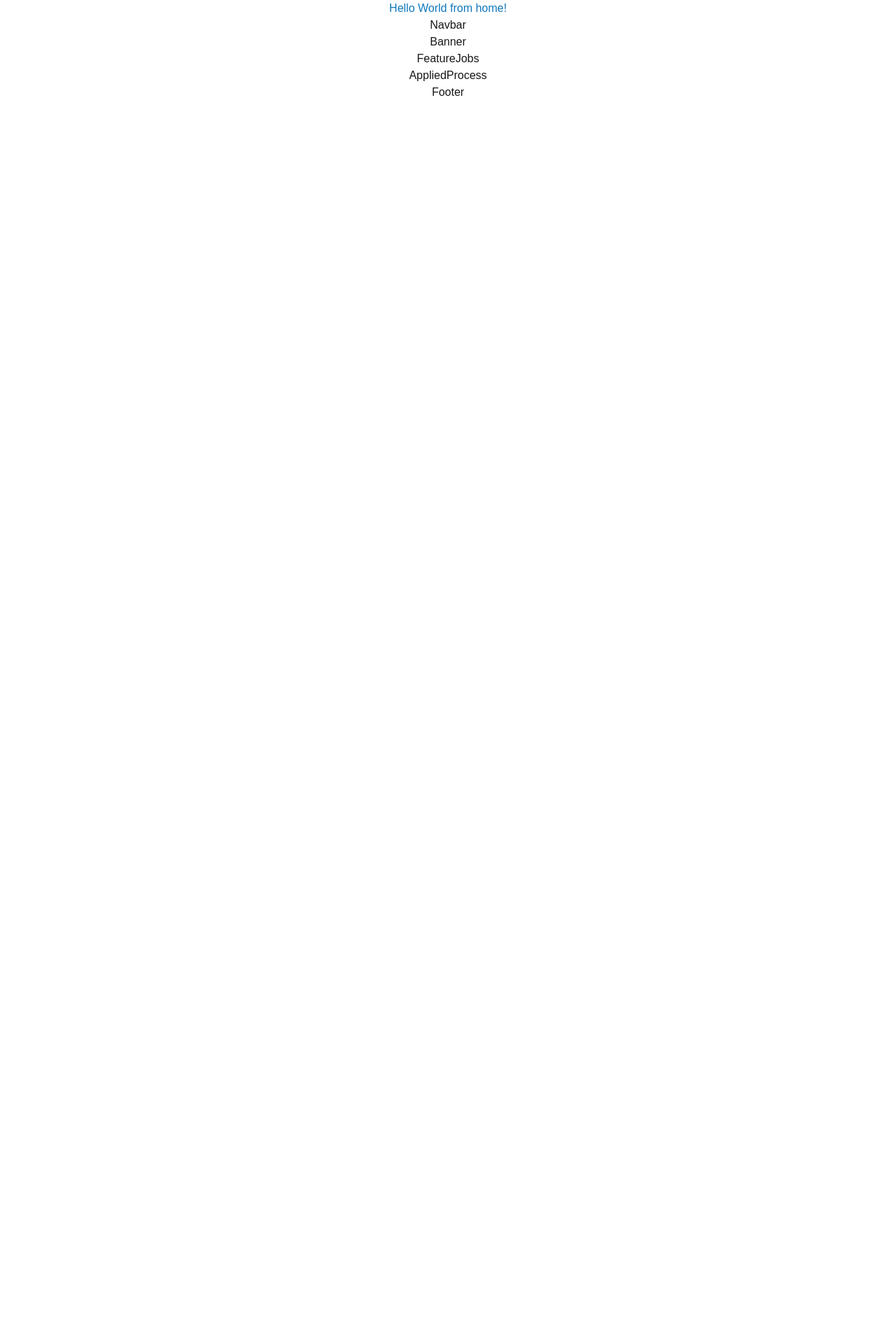
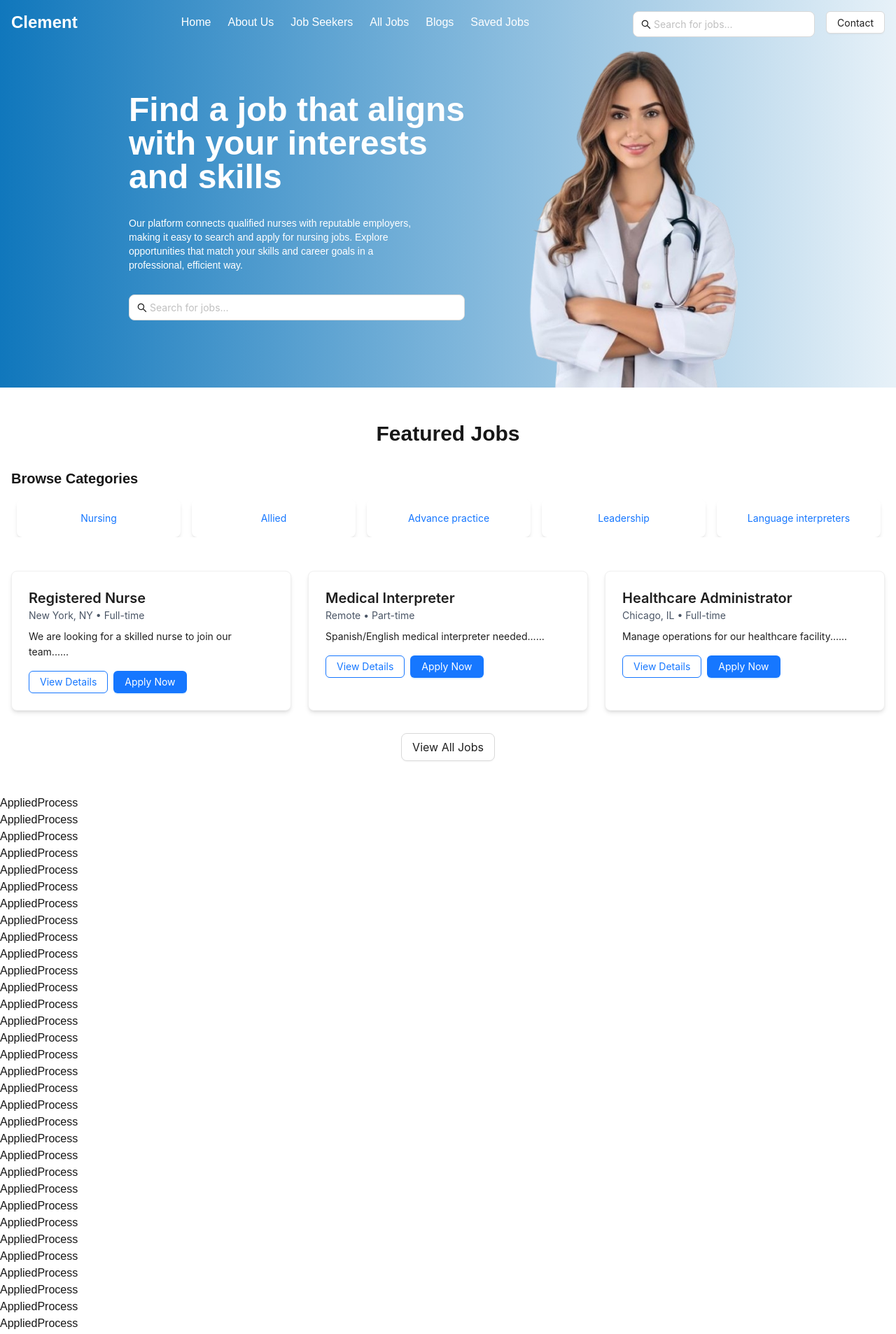
Before and after one commit to shejanNizam/healthcare-web, a Next.js app: page / in a window 1280 px wide. Shown: the top 1907 px of the page at 70% size. Before the commit the page ends 800 px from the top, so only its background shows below. Built offline with nearby package versions, Linux system fonts and the light colour scheme.

Commit message:
banner designed perfectly

```diff
--- a/src/app/layout.tsx
+++ b/src/app/layout.tsx
@@ -1,3 +1,5 @@
+import Footer from "@/components/Footer";
+import Navbar from "@/components/Navbar";
 import type { Metadata } from "next";
 import { Geist, Geist_Mono } from "next/font/google";
 import "./globals.css";
@@ -25,9 +27,11 @@ export default function RootLayout({
   return (
     <html lang="en">
       <body
-        className={`${geistSans.variable} ${geistMono.variable} antialiased text-center`}
+        className={`${geistSans.variable} ${geistMono.variable} antialiased `}
       >
+        <Navbar />
         {children}
+        <Footer />
       </body>
     </html>
   );
--- a/src/app/page.tsx
+++ b/src/app/page.tsx
@@ -1,18 +1,19 @@
+// app/page.tsx
 import AppliedProcess from "@/components/AppliedProcess";
 import Banner from "@/components/Banner";
 import FeatureJobs from "@/components/FeatureJobs";
 import Footer from "@/components/Footer";
-import Navbar from "@/components/Navbar";
 
 export default function Home() {
   return (
-    <>
-      <h3 className="text-primary"> Hello World from home! </h3>
-      <Navbar />
-      <Banner />
-      <FeatureJobs />
-      <AppliedProcess />
+    <div className="min-h-screen">
+      {/* <Navbar /> */}
+      <main className="">
+        <Banner />
+        <FeatureJobs />
+        <AppliedProcess />
+      </main>
       <Footer />
-    </>
+    </div>
   );
 }
--- a/src/components/AppliedProcess.tsx
+++ b/src/components/AppliedProcess.tsx
@@ -1,6 +1,60 @@
 export default function AppliedProcess() {
   return (
     <div>
+      <h3>AppliedProcess</h3>
+      <h3>AppliedProcess</h3>
+      <h3>AppliedProcess</h3>
+      <h3>AppliedProcess</h3>
+      <h3>AppliedProcess</h3>
+      <h3>AppliedProcess</h3>
+      <h3>AppliedProcess</h3>
+      <h3>AppliedProcess</h3>
+      <h3>AppliedProcess</h3>
+      <h3>AppliedProcess</h3>
+      <h3>AppliedProcess</h3>
+      <h3>AppliedProcess</h3>
+      <h3>AppliedProcess</h3>
+      <h3>AppliedProcess</h3>
+      <h3>AppliedProcess</h3>
+      <h3>AppliedProcess</h3>
+      <h3>AppliedProcess</h3>
+      <h3>AppliedProcess</h3>
+      <h3>AppliedProcess</h3>
+      <h3>AppliedProcess</h3>
+      <h3>AppliedProcess</h3>
+      <h3>AppliedProcess</h3>
+      <h3>AppliedProcess</h3>
+      <h3>AppliedProcess</h3>
+      <h3>AppliedProcess</h3>
+      <h3>AppliedProcess</h3>
+      <h3>AppliedProcess</h3>
+      <h3>AppliedProcess</h3>
+      <h3>AppliedProcess</h3>
+      <h3>AppliedProcess</h3>
+      <h3>AppliedProcess</h3>
+      <h3>AppliedProcess</h3>
+      <h3>AppliedProcess</h3>
+      <h3>AppliedProcess</h3>
+      <h3>AppliedProcess</h3>
+      <h3>AppliedProcess</h3>
+      <h3>AppliedProcess</h3>
+      <h3>AppliedProcess</h3>
+      <h3>AppliedProcess</h3>
+      <h3>AppliedProcess</h3>
+      <h3>AppliedProcess</h3>
+      <h3>AppliedProcess</h3>
+      <h3>AppliedProcess</h3>
+      <h3>AppliedProcess</h3>
+      <h3>AppliedProcess</h3>
+      <h3>AppliedProcess</h3>
+      <h3>AppliedProcess</h3>
+      <h3>AppliedProcess</h3>
+      <h3>AppliedProcess</h3>
+      <h3>AppliedProcess</h3>
+      <h3>AppliedProcess</h3>
+      <h3>AppliedProcess</h3>
+      <h3>AppliedProcess</h3>
+      <h3>AppliedProcess</h3>
       <h3>AppliedProcess</h3>
     </div>
   );
--- a/src/components/Banner.tsx
+++ b/src/components/Banner.tsx
@@ -1,22 +1,72 @@
-export default function Banner() {
-  return (
-    <div>
-      <h3>Banner</h3>
-    </div>
-  );
-}
-
+// import Image from "next/image";
+// import bannerRightImage from "../assets/banner/banner_right_side.png";
 // import SearchBar from "./SearchBar";
 
 // export default function Banner() {
 //   return (
-//     <section className="bg-blue-500 text-white py-16 px-4 sm:px-6 lg:px-8">
-//       <div className="max-w-7xl mx-auto text-center">
-//         <h2 className="text-4xl font-semibold mb-8">
-//           Find a Job That Aligns With Your Interests and Skills
-//         </h2>
-//         <SearchBar />
+//     <div className="bg-gradient-to-r from-primary to-white h-[700px]">
+//       <div className="bg-primary-light py-16 flex items-center justify-around px-40 w-full">
+//         <div className="w-[60%] flex flex-col gap-8 ">
+//           <h1 className="text-7xl text-white font-semibold">
+//             Find a job that aligns with your interests and skills
+//           </h1>
+//           <p className=" w-[80%] text-white ">
+//             Our platform connects qualified nurses with reputable employers,
+//             making it easy to search and apply for nursing jobs. Explore
+//             opportunities that match your skills and career goals in a
+//             professional, efficient way.
+//           </p>
+//           <div className="">
+//             <SearchBar />
+//           </div>
+//         </div>
+//         <div className="w-[40%]">
+//           <Image
+//             width={1000}
+//             height={1000}
+//             src={bannerRightImage}
+//             alt="banner_right_image"
+//             className="w-[80%] h-fit"
+//           />
+//         </div>
 //       </div>
-//     </section>
+//     </div>
 //   );
 // }
+
+import Image from "next/image";
+import bannerRightImage from "../assets/banner/banner_right_side.png";
+import SearchBar from "./SearchBar";
+
+export default function Banner() {
+  return (
+    <div className="bg-gradient-to-r from-primary to-primary/10 h-auto">
+      <div className="bg-primary-light  flex flex-col md:flex-row items-center justify-around px-4 md:px-24 xl:px-40 w-full">
+        <div className="w-full md:w-[50%] flex flex-col gap-4 md:gap-8 my-4">
+          <h1 className="text-3xl md:text-4xl xl:text-5xl text-white font-semibold">
+            Find a job that aligns with your interests and skills
+          </h1>
+          <p className="w-full md:w-[90%] text-white text-sm ">
+            Our platform connects qualified nurses with reputable employers,
+            making it easy to search and apply for nursing jobs. Explore
+            opportunities that match your skills and career goals in a
+            professional, efficient way.
+          </p>
+          <div className="w-full mb-8">
+            <SearchBar />
+          </div>
+        </div>
+        <div className="w-full md:w-[40%] mt-8 md:mt-2 flex justify-center">
+          <Image
+            width={1000}
+            height={1000}
+            src={bannerRightImage}
+            alt="banner_right_image"
+            className="w-full max-w-[500px] h-auto"
+            priority
+          />
+        </div>
+      </div>
+    </div>
+  );
+}
--- a/src/components/FeatureJobs.tsx
+++ b/src/components/FeatureJobs.tsx
@@ -1,81 +1,108 @@
+// export default function FeatureJobs() {
+//   return (
+//     <div>
+//       <h3>FeatureJobs</h3>
+//     </div>
+//   );
+// }
+
+// components/FeatureJobs.tsx
+import { Button, Card, Carousel } from "antd";
+import Link from "next/link";
+
+const categories = [
+  "Nursing",
+  "Allied",
+  "Advance practice",
+  "Leadership",
+  "Language interpreters",
+  "Physicians",
+  "Technicians",
+  "Administrative",
+];
+
+const featuredJobs = [
+  {
+    id: 1,
+    title: "Registered Nurse",
+    location: "New York, NY",
+    type: "Full-time",
+    description: "We are looking for a skilled nurse to join our team...",
+  },
+  {
+    id: 2,
+    title: "Medical Interpreter",
+    location: "Remote",
+    type: "Part-time",
+    description: "Spanish/English medical interpreter needed...",
+  },
+  {
+    id: 3,
+    title: "Healthcare Administrator",
+    location: "Chicago, IL",
+    type: "Full-time",
+    description: "Manage operations for our healthcare facility...",
+  },
+];
+
 export default function FeatureJobs() {
   return (
-    <div>
-      <h3>FeatureJobs</h3>
+    <div className="container mx-auto px-4 py-12">
+      <h2 className="text-3xl font-bold mb-8 text-center">Featured Jobs</h2>
+
+      <div className="mb-12">
+        <h3 className="text-xl font-semibold mb-4">Browse Categories</h3>
+        <Carousel
+          dots={{ className: "custom-dots" }}
+          slidesToShow={5}
+          responsive={[
+            { breakpoint: 1024, settings: { slidesToShow: 4 } },
+            { breakpoint: 768, settings: { slidesToShow: 3 } },
+            { breakpoint: 480, settings: { slidesToShow: 2 } },
+          ]}
+        >
+          {categories.map((category, index) => (
+            <div key={index} className="px-2">
+              <Link href={`/all-jobs?category=${category}`}>
+                <div className="bg-white p-4 rounded-lg shadow-md text-center hover:bg-primary-light hover:text-white cursor-pointer transition-colors">
+                  {category}
+                </div>
+              </Link>
+            </div>
+          ))}
+        </Carousel>
+      </div>
+
+      <div className="grid md:grid-cols-2 lg:grid-cols-3 gap-6">
+        {featuredJobs.map((job) => (
+          <Card
+            key={job.id}
+            className="shadow-md hover:shadow-lg transition-shadow"
+          >
+            <h3 className="text-xl font-semibold">{job.title}</h3>
+            <p className="text-gray-600 mb-2">
+              {job.location} • {job.type}
+            </p>
+            <p className="mb-4">{job.description.substring(0, 100)}...</p>
+            <div className="flex space-x-2">
+              <Link href={`/jobs/${job.id}`}>
+                <Button type="primary" ghost>
+                  View Details
+                </Button>
+              </Link>
+              <Link href={`/apply-jobs?jobId=${job.id}`}>
+                <Button type="primary">Apply Now</Button>
+              </Link>
+            </div>
+          </Card>
+        ))}
+      </div>
+
+      <div className="text-center mt-8">
+        <Link href="/all-jobs">
+          <Button size="large">View All Jobs</Button>
+        </Link>
+      </div>
     </div>
   );
 }
-
-// import Image from "next/image";
-// import Link from "next/link";
-
-// const categories = [
-//   { name: "Nursing", logo: "/nursing-logo.png" },
-//   { name: "Physician", logo: "/physician-logo.png" },
-//   { name: "Dentistry", logo: "/dentistry-logo.png" },
-//   { name: "Allied", logo: "/allied-logo.png" },
-// ];
-
-// const jobs = [
-//   {
-//     id: 1,
-//     title: "Registered Nurse",
-//     location: "AB Hospital",
-//     salary: "$1500",
-//     deadline: "12 May 2025",
-//   },
-//   {
-//     id: 2,
-//     title: "Physician Assistant",
-//     location: "XYZ Hospital",
-//     salary: "$2000",
-//     deadline: "15 May 2025",
-//   },
-// ];
-
-// export default function FeatureJobs() {
-//   return (
-//     <section className="py-16 px-4 sm:px-6 lg:px-8">
-//       <div className="max-w-7xl mx-auto">
-//         <h2 className="text-3xl font-semibold mb-8">Featured Jobs</h2>
-//         <div className="grid grid-cols-2 sm:grid-cols-3 lg:grid-cols-4 gap-4 mb-8">
-//           {categories.map((category) => (
-//             <Link
-//               key={category.name}
-//               href={`/all-jobs?category=${category.name}`}
-//               className="text-center p-4 bg-blue-200 rounded-lg hover:bg-blue-300"
-//             >
-//               <Image
-//                 width={100}
-//                 height={100}
-//                 src={category.logo}
-//                 alt={category.name}
-//                 className="mx-auto mb-4"
-//               />
-//               <h3>{category.name}</h3>
-//             </Link>
-//           ))}
-//         </div>
-//         <div>
-//           {jobs.map((job) => (
-//             <div key={job.id} className="border p-4 mb-4 rounded-lg">
-//               <h4 className="text-xl font-semibold">{job.title}</h4>
-//               <p>{job.location}</p>
-//               <p>Salary: {job.salary}</p>
-//               <p>Deadline: {job.deadline}</p>
-//               <div className="flex justify-between mt-4">
-//                 <Link href={`/job-details/${job.id}`} className="text-blue-600">
-//                   View Details
-//                 </Link>
-//                 <button className="text-blue-600">Bookmark</button>
-//               </div>
-//             </div>
-//           ))}
-//         </div>
-//         <Link href="/all-jobs" className="text-blue-600">
-//           View All Jobs
-//         </Link>
-//       </div>
-//     </section>
-//   );
-// }
--- a/src/components/Navbar.tsx
+++ b/src/components/Navbar.tsx
@@ -1,7 +1,57 @@
+// export default function Navbar() {
+//   return (
+//     <div>
+//       <h3>Navbar</h3>
+//     </div>
+//   );
+// }
+
+// components/Navbar.tsx
+import { Button } from "antd";
+import Link from "next/link";
+import SearchBar from "./SearchBar";
+
 export default function Navbar() {
   return (
-    <div>
-      <h3>Navbar</h3>
-    </div>
+    <nav className=" py-4 bg-gradient-to-r from-primary to-primary/10">
+      <div className="container mx-auto px-4 flex justify-between items-center">
+        <Link href="/" className="text-2xl font-bold text-white">
+          Clement
+        </Link>
+
+        <div className="hidden md:flex space-x-6 text-white">
+          <Link href="/" className="hover:text-primary">
+            Home
+          </Link>
+          <Link href="/about" className="hover:text-primary">
+            About Us
+          </Link>
+          <Link href="/" className="hover:text-primary">
+            {/* work on hover  */}
+            Job Seekers
+          </Link>
+          <Link href="/all-jobs" className="hover:text-primary">
+            All Jobs
+          </Link>
+          <Link href="/blogs" className="hover:text-primary">
+            Blogs
+          </Link>
+          <Link href="/saved-jobs" className="hover:text-primary">
+            Saved Jobs
+          </Link>
+        </div>
+        <div className="flex items-center space-x-4">
+          <div className=" ">
+            <SearchBar />
+          </div>
+          <Link
+            href="/contact"
+            // className="hidden md:block px-4 py-2 bg-primary text-white rounded-md hover:bg-primary-dark"
+          >
+            <Button> Contact </Button>
+          </Link>
+        </div>
+      </div>
+    </nav>
   );
 }
--- a/src/components/SearchBar.tsx
+++ b/src/components/SearchBar.tsx
@@ -1,44 +1,90 @@
+// export default function SearchBar() {
+//   return (
+//     <div>
+//       <h3>SearchBar</h3>
+//     </div>
+//   );
+// }
+
+// components/SearchBar.tsx
+"use client";
+
+import { SearchOutlined } from "@ant-design/icons";
+import { AutoComplete, Input } from "antd";
+import { useState } from "react";
+
+const categories = [
+  "Nursing",
+  "Allied",
+  "Advance practice",
+  "Leadership",
+  "Language interpreters",
+];
+
 export default function SearchBar() {
+  const [searchVisible, setSearchVisible] = useState(false);
+  const [recentSearches, setRecentSearches] = useState<string[]>([]);
+
+  const handleSearch = (value: string) => {
+    if (value && !recentSearches.includes(value)) {
+      setRecentSearches([value, ...recentSearches].slice(0, 5));
+    }
+    // Redirect to search results page
+    window.location.href = `/all-jobs?category=${value}`;
+  };
+
   return (
-    <div>
-      <h3>SearchBar</h3>
+    <div className="relative w-full max-w-2xl">
+      <AutoComplete
+        options={categories.map((category) => ({ value: category }))}
+        onSelect={handleSearch}
+        onSearch={() => setSearchVisible(true)}
+        onBlur={() => setSearchVisible(false)}
+        className="w-full"
+      >
+        <Input
+          size="large"
+          placeholder="Search for jobs..."
+          prefix={<SearchOutlined />}
+        />
+      </AutoComplete>
+
+      {searchVisible && (
+        <div className="absolute z-10 w-full mt-2 bg-white rounded-md shadow-lg">
+          <div className="p-4 border-b">
+            <h4 className="font-semibold">Recent searches</h4>
+            {recentSearches.length > 0 ? (
+              <div className="mt-2 space-y-2">
+                {recentSearches.map((search, index) => (
+                  <div
+                    key={index}
+                    className="p-2 hover:bg-gray-100 cursor-pointer"
+                    onClick={() => handleSearch(search)}
+                  >
+                    {search}
+                  </div>
+                ))}
+              </div>
+            ) : (
+              <p className="text-gray-500 mt-2">No recent searches</p>
+            )}
+          </div>
+          <div className="p-4">
+            <h4 className="font-semibold">Categories</h4>
+            <div className="mt-2 space-y-2">
+              {categories.map((category, index) => (
+                <div
+                  key={index}
+                  className="p-2 hover:bg-gray-100 cursor-pointer"
+                  onClick={() => handleSearch(category)}
+                >
+                  {category}
+                </div>
+              ))}
+            </div>
+          </div>
+        </div>
+      )}
     </div>
   );
 }
-
-// import { AutoComplete, Input } from "antd";
-// import { useRouter } from "next/router";
-// import { useState } from "react";
-
-// const suggestions = [
-//   "Nursing",
-//   "Allied",
-//   "Physician",
-//   "Dentistry",
-//   "Leadership",
-//   "Language Interpreters",
-// ];
-
-// export default function SearchBar() {
-//   const [searchTerm, setSearchTerm] = useState("");
-//   const router = useRouter();
-
-//   const handleSearch = (value) => {
-//     setSearchTerm(value);
-//     if (value) {
-//       router.push(`/all-jobs?category=${value}`);
-//     }
-//   };
-
-//   return (
-//     <div className="mt-8">
-//       <AutoComplete
-//         options={suggestions.map((item) => ({ value: item }))}
-//         onSelect={handleSearch}
-//         style={{ width: "100%" }}
-//       >
-//         <Input.Search placeholder="Search jobs..." enterButton />
-//       </AutoComplete>
-//     </div>
-//   );
-// }
```
Also changed, not shown: src/assets/banner/banner_right_side.png (added).
